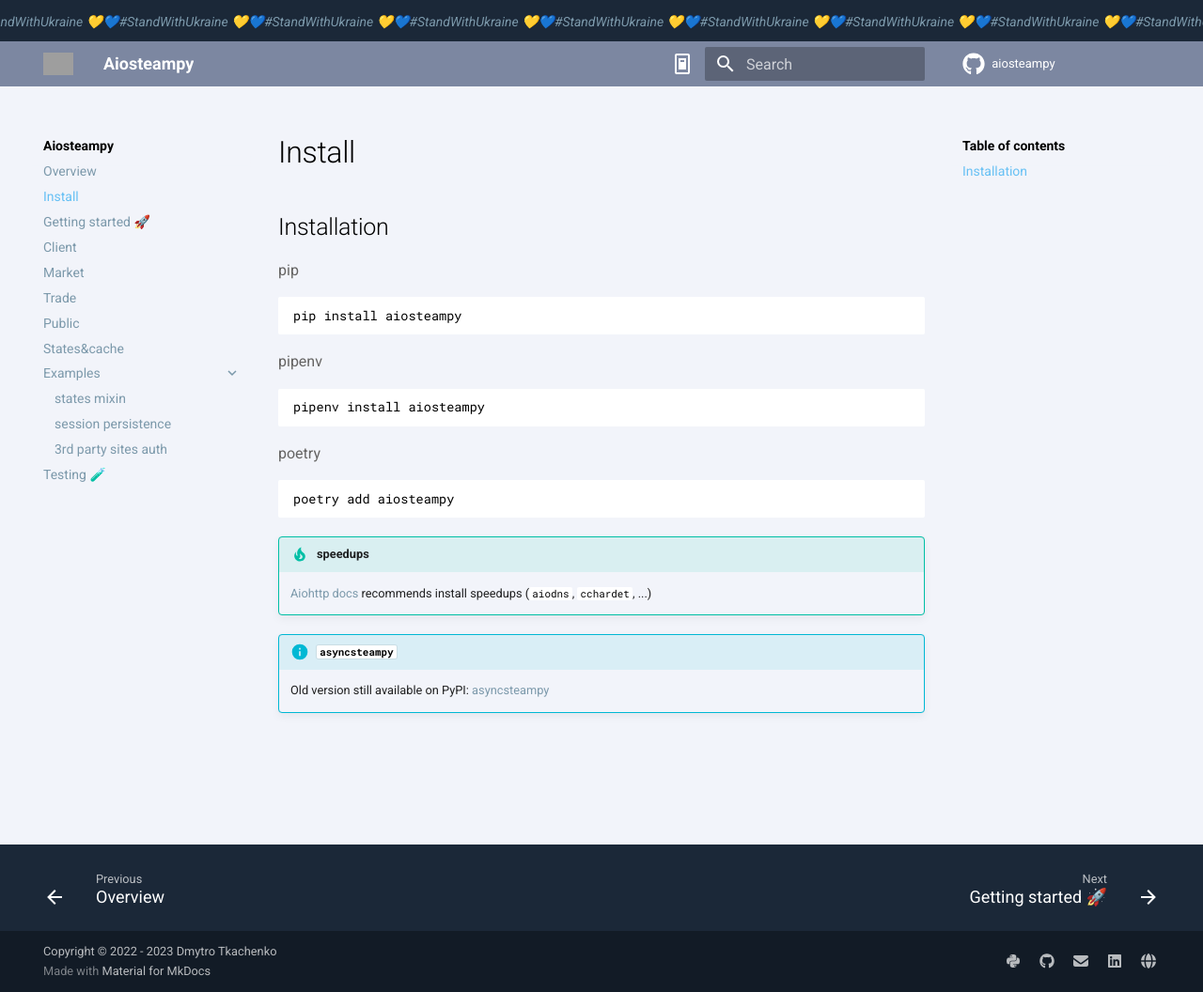
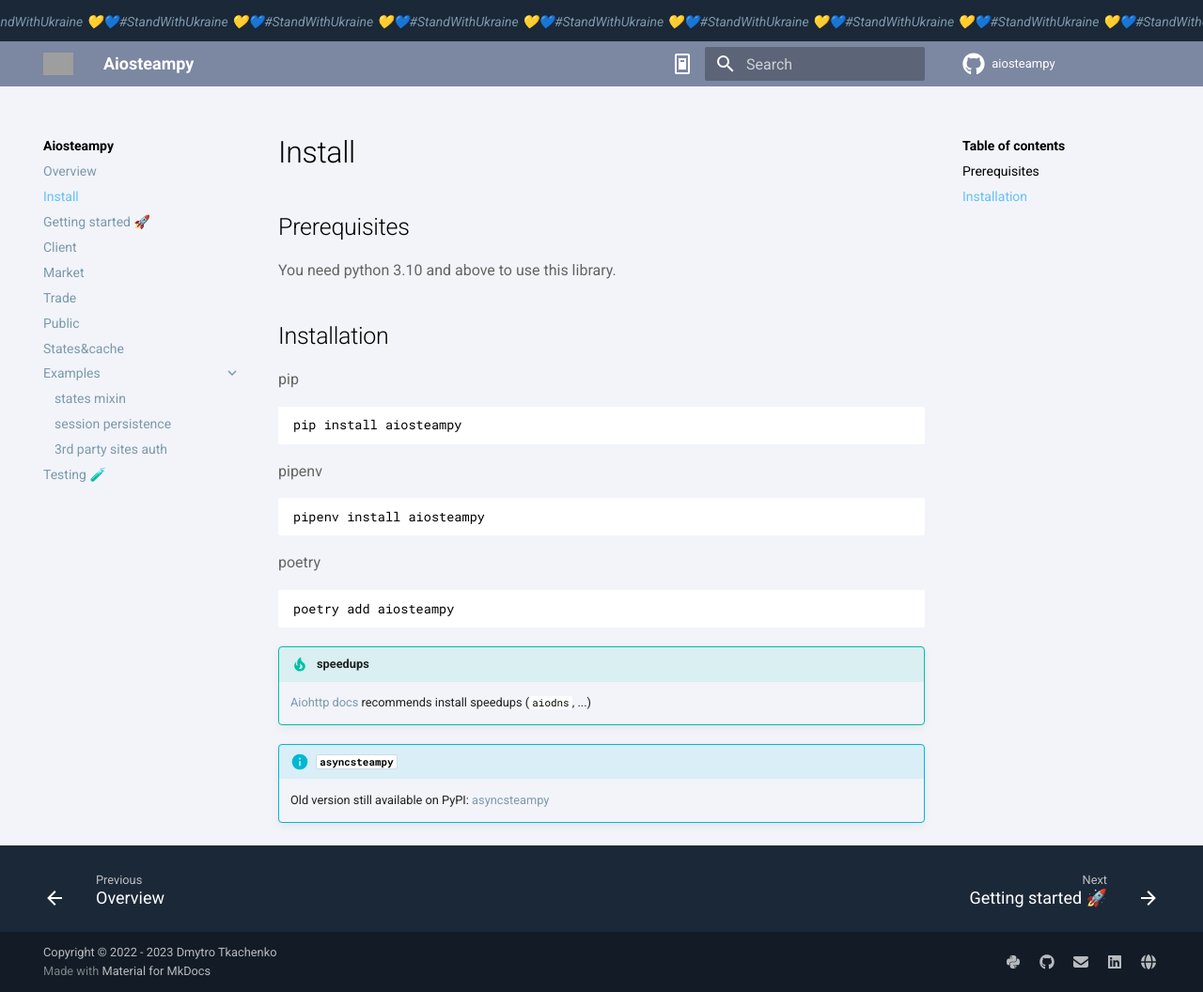
Before and after one commit to somespecialone/aiosteampy, an MkDocs documentation site: the page built from docs/install.md, in a window 1280 px wide and 1056 px high. Shown: the whole window at 94% size. Built offline with MkDocs 1.6.1 and Material for MkDocs 9.7.7, drawn with Linux system fonts in a browser that asks for light colours; comment, search, counter and statistics services are not loaded; grey boxes are pictures that could not be loaded.

Commit message:
📖 Add requirements to install.md.

```diff
--- a/docs/install.md
+++ b/docs/install.md
@@ -1,3 +1,7 @@
+## Prerequisites
+
+You need python 3.10 and above to use this library.
+
 {%
     include-markdown "../README.md"
     start="<!--install-start-->"
@@ -5,7 +9,7 @@
 %}
 
 !!! tip "speedups"
-    [Aiohttp docs](https://docs.aiohttp.org/en/stable/#library-installation) recommends install speedups (`aiodns`, `cchardet`, ...)
+    [Aiohttp docs](https://docs.aiohttp.org/en/stable/#library-installation) recommends install speedups (`aiodns`, ...)
 
 !!! info "`asyncsteampy`"
     Old version still available on PyPI: [asyncsteampy](https://pypi.org/project/asyncsteampy/)
```
